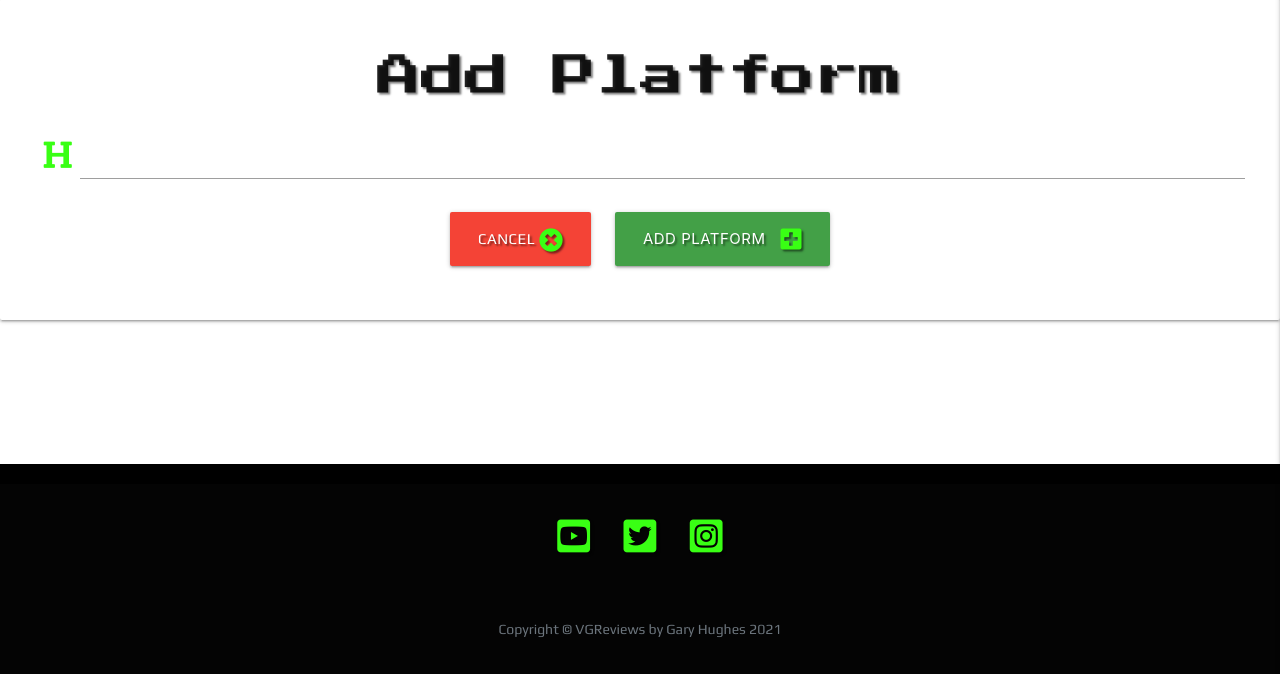
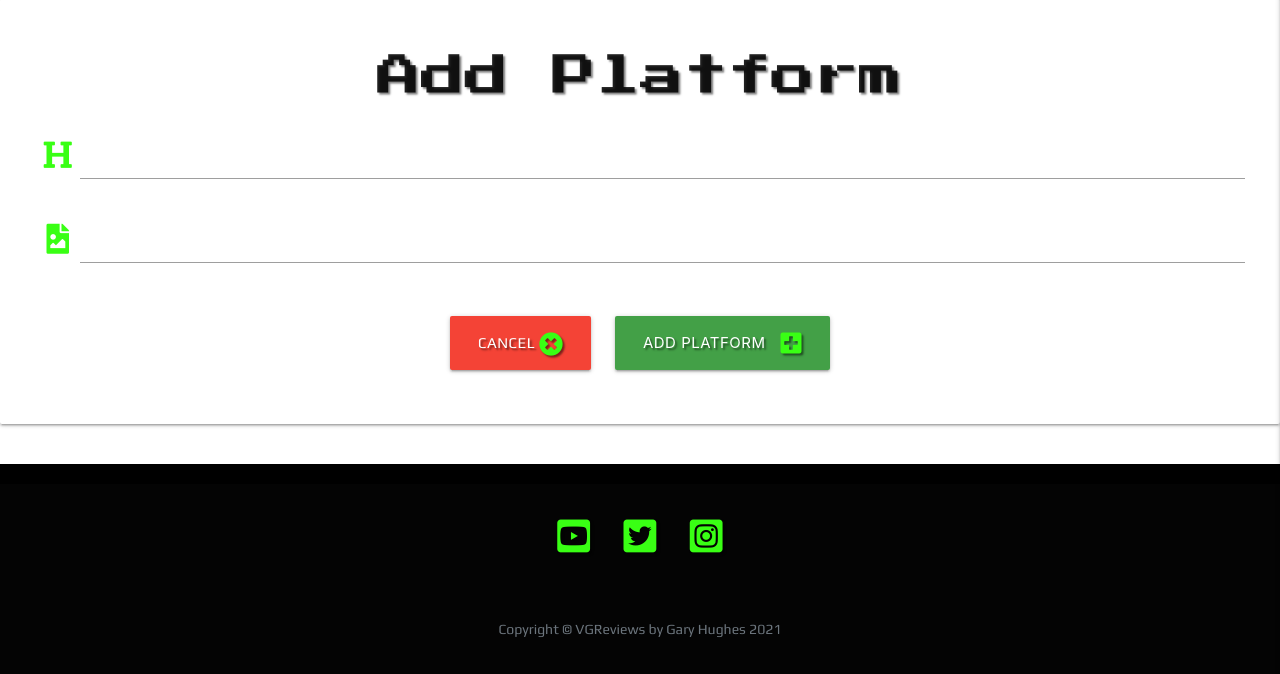
Before and after one commit to Code-Institute-Submissions/Gazroh87-vg-reviews_AprResubb, a Flask app: page /add_platform in a window 1280 px wide. Shown: the part 126-800 px from the top of the page. Run offline with Flask 2, Linux system fonts and the light colour scheme; some libraries are stand-ins or nearby versions.

Commit message:
Updated add_platform.html with image url input

```diff
--- a/templates/add_platform.html
+++ b/templates/add_platform.html
@@ -11,6 +11,21 @@
                         <input id="platform" name="platform" type="text" minlength="2"
                         maxlength="25" class="validate" required>
                         <label for="platform">Enter Platform Name</label>
+                    </div>
+                    <!--Image URL Input-->
+                    <div class="row">
+                        <div class="input-field col s12">
+                            <i class="fas fa-file-image prefix"></i>
+                            <input
+                                id="img_url"
+                                name="img_url"
+                                minlenght="7"
+                                type="url"
+                                pattern="https://.*"
+                                class="validate lazyload"
+                                required>
+                            <label for="img_url">Enter Image's URL</label>
+                        </div>
                     </div>
                     <div class="modal-footer modal-btns">
                         <a class="btn-large red text-shadow waves-effect"
```
